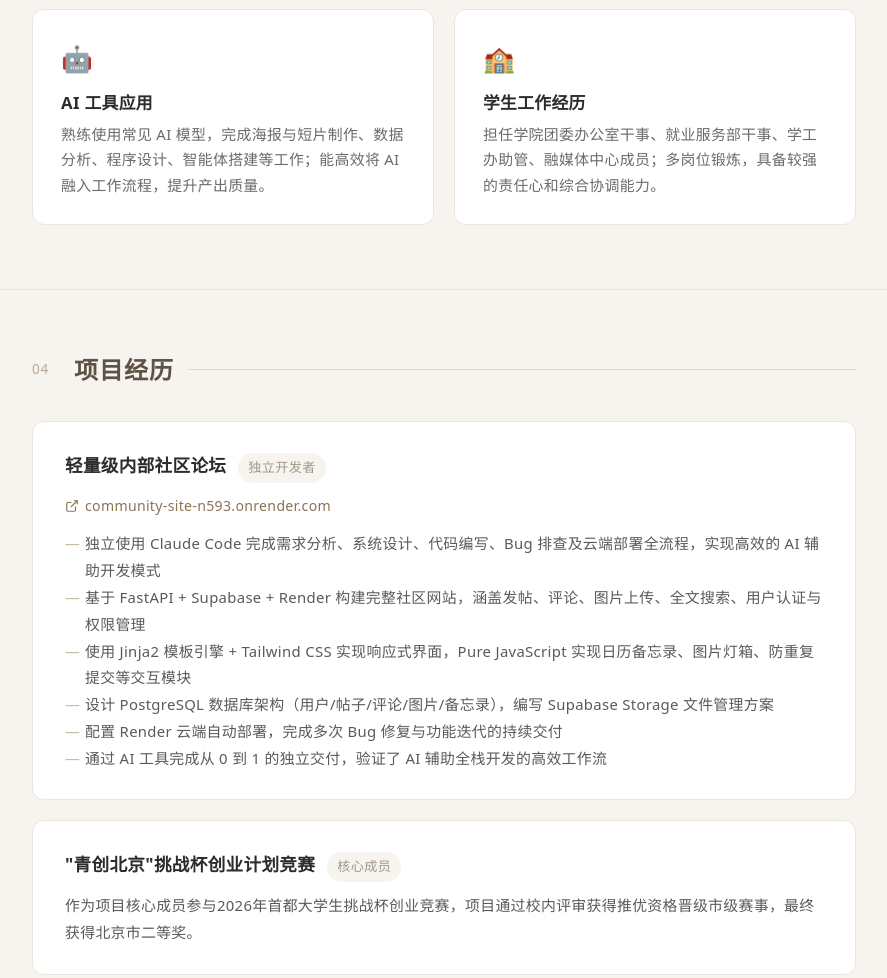
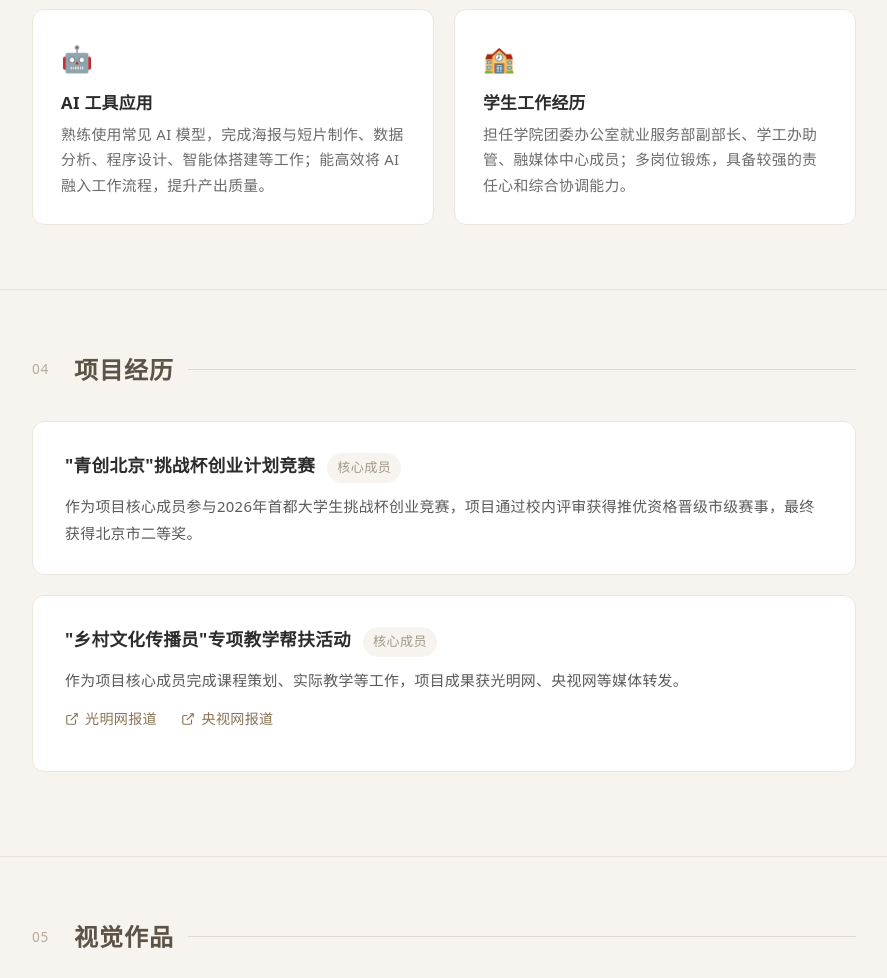
Before and after one commit to yizhouw2023-cpu/resume-website, a plain HTML site: page index.html in a window 1280 px wide. Shown: the part 1560-2538 px from the top of the page, without its empty margins (196-1083 px from the left). Drawn offline with Linux system fonts and the light colour scheme; no server answers.

Commit message:
更新项目经历：删减社区论坛、调整学生工作经历、新增乡村文化传播员活动

```diff
--- a/index.html
+++ b/index.html
@@ -546,7 +546,7 @@
         <div class="skill-card fade-in">
           <div class="skill-icon">🏫</div>
           <h3>学生工作经历</h3>
-          <p>担任学院团委办公室干事、就业服务部干事、学工办助管、融媒体中心成员；多岗位锻炼，具备较强的责任心和综合协调能力。</p>
+          <p>担任学院团委办公室就业服务部副部长、学工办助管、融媒体中心成员；多岗位锻炼，具备较强的责任心和综合协调能力。</p>
         </div>
       </div>
     </div>
@@ -562,31 +562,30 @@
 
       <div class="project-card fade-in">
         <div class="project-header">
-          <span class="project-name">轻量级内部社区论坛</span>
-          <span class="project-role">独立开发者</span>
-        </div>
-        <a class="project-link" href="https://community-site-n593.onrender.com/" target="_blank" rel="noopener">
-          <svg viewBox="0 0 24 24" fill="none" stroke="currentColor" stroke-width="2"><path d="M18 13v6a2 2 0 0 1-2 2H5a2 2 0 0 1-2-2V8a2 2 0 0 1 2-2h6"/><polyline points="15 3 21 3 21 9"/><line x1="10" y1="14" x2="21" y2="3"/></svg>
-          community-site-n593.onrender.com
-        </a>
-        <ul class="project-details">
-          <li>独立使用 Claude Code 完成需求分析、系统设计、代码编写、Bug 排查及云端部署全流程，实现高效的 AI 辅助开发模式</li>
-          <li>基于 FastAPI + Supabase + Render 构建完整社区网站，涵盖发帖、评论、图片上传、全文搜索、用户认证与权限管理</li>
-          <li>使用 Jinja2 模板引擎 + Tailwind CSS 实现响应式界面，Pure JavaScript 实现日历备忘录、图片灯箱、防重复提交等交互模块</li>
-          <li>设计 PostgreSQL 数据库架构（用户/帖子/评论/图片/备忘录），编写 Supabase Storage 文件管理方案</li>
-          <li>配置 Render 云端自动部署，完成多次 Bug 修复与功能迭代的持续交付</li>
-          <li>通过 AI 工具完成从 0 到 1 的独立交付，验证了 AI 辅助全栈开发的高效工作流</li>
-        </ul>
-      </div>
-
-      <div class="project-card fade-in">
-        <div class="project-header">
           <span class="project-name">"青创北京"挑战杯创业计划竞赛</span>
           <span class="project-role">核心成员</span>
         </div>
         <p style="font-size:0.93rem; color:#5A5A5A;">
           作为项目核心成员参与2026年首都大学生挑战杯创业竞赛，项目通过校内评审获得推优资格晋级市级赛事，最终获得北京市二等奖。
         </p>
+      </div>
+
+      <div class="project-card fade-in">
+        <div class="project-header">
+          <span class="project-name">"乡村文化传播员"专项教学帮扶活动</span>
+          <span class="project-role">核心成员</span>
+        </div>
+        <p style="font-size:0.93rem; color:#5A5A5A; margin-bottom: 12px;">
+          作为项目核心成员完成课程策划、实际教学等工作，项目成果获光明网、央视网等媒体转发。
+        </p>
+        <a class="project-link" href="https://share.gmw.cn/photo/2026-11/11/content_39097165.htm" target="_blank" rel="noopener" style="margin-right: 20px;">
+          <svg viewBox="0 0 24 24" fill="none" stroke="currentColor" stroke-width="2"><path d="M18 13v6a2 2 0 0 1-2 2H5a2 2 0 0 1-2-2V8a2 2 0 0 1 2-2h6"/><polyline points="15 3 21 3 21 9"/><line x1="10" y1="14" x2="21" y2="3"/></svg>
+          光明网报道
+        </a>
+        <a class="project-link" href="https://www.cctv.com/2026/11/11/ARTIbhm3UbhXZ7gZS49cCPzU261111.shtml" target="_blank" rel="noopener">
+          <svg viewBox="0 0 24 24" fill="none" stroke="currentColor" stroke-width="2"><path d="M18 13v6a2 2 0 0 1-2 2H5a2 2 0 0 1-2-2V8a2 2 0 0 1 2-2h6"/><polyline points="15 3 21 3 21 9"/><line x1="10" y1="14" x2="21" y2="3"/></svg>
+          央视网报道
+        </a>
       </div>
     </div>
   </section>
```
